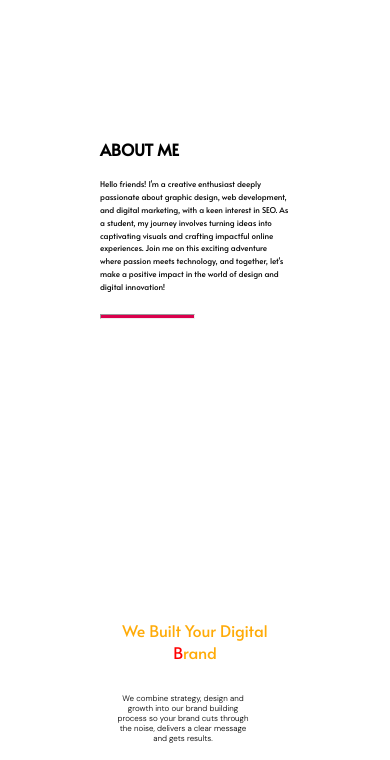
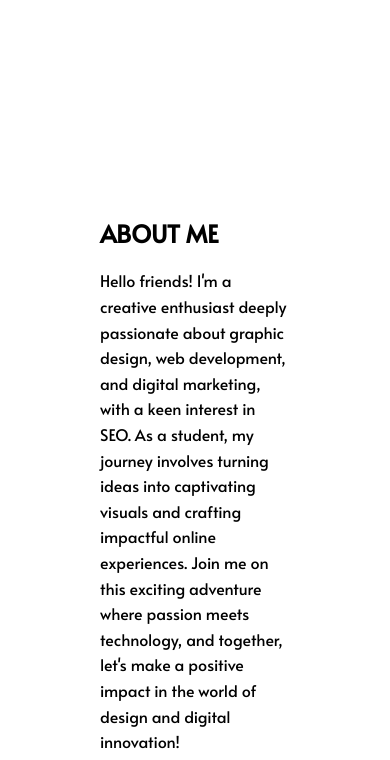
Before and after one commit to abhindasofficial1/mywebsite, a plain HTML site: page index.html in a window 390 px wide. Shown: the part 772-1532 px from the top of the page. Drawn offline with Linux system fonts and the light colour scheme.

Commit message:
added responsiveness

```diff
--- a/resp.css
+++ b/resp.css
@@ -1,11 +1,11 @@
 @media screen and (max-width: 480px) {
     .intro h1, .aboutme h1, .div-1 h1 {
-        font-size: 1em;
+        font-size: 1.5em;
         margin: auto;
         padding: auto;
     }
     .aboutme p, .intro p, .div-1 p, .footer p {
-        font-size: 0.5em;
+        font-size: 1em;
         margin: auto;
         padding: auto;
     }
```
